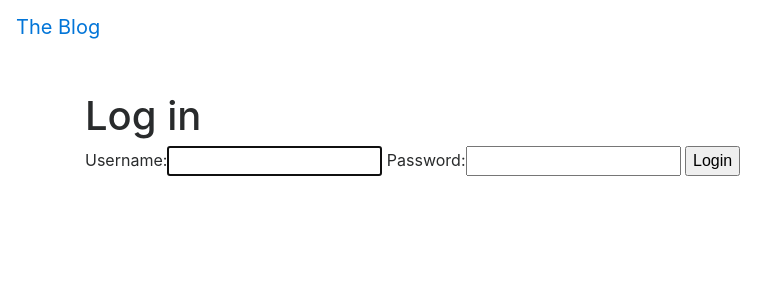
After one commit to Tonykushe/Django-Blog, a Django app: page /accounts/login in a window 1280 px wide. The commit adds this page. Shown: the top 300 px of the page, without its empty margins (0-782 px from the left). Run offline with Django 3.2, Linux system fonts and the light colour scheme; some libraries are stand-ins or nearby versions.

Commit message:
Added login form

```diff
--- /dev/null
+++ b/accounts/templates/accounts/login.html
@@ -0,0 +1,9 @@
+{% extends 'base.html' %} {% block content %}
+<div class="signup container">
+        <h1>Log in</h1>
+        <form action="" method="post" action="{% url 'accounts:login' %}">
+                {% csrf_token %} {{ form }}
+                <input type="submit" value="Login">
+        </form>
+</div>
+{% endblock %}
--- a/accounts/templates/accounts/signup.html
+++ b/accounts/templates/accounts/signup.html
@@ -3,10 +3,10 @@
 {% block content %}
         <div class="signup container">
                 <h1>Signup</h1>
-                <form action="" method="post" action="/accounts/signup">
+                <form action="" method="post" action="{% url 'accounts:signup' %}">
                         {% csrf_token %}
                         {{ form }}
-                        <input type="submit" value="Submit">
+                        <input type="submit" value="Signup">
                 </form>
         </div>
 {% endblock %}
--- a/accounts/urls.py
+++ b/accounts/urls.py
@@ -5,5 +5,6 @@ app_name = 'accounts'
 
 urlpatterns = [
     path('signup', views.signup, name="signup"),
+    path('login', views.login, name="login"),
 
 ]
--- a/accounts/views.py
+++ b/accounts/views.py
@@ -1,5 +1,5 @@
 from django.shortcuts import render, redirect
-from django.contrib.auth.forms import UserCreationForm
+from django.contrib.auth.forms import UserCreationForm, AuthenticationForm
 
 # Create your views here.
 def signup(request):
@@ -9,8 +9,16 @@ def signup(request):
                         form.save()
                         # Log user in
                         return redirect('articles:list')
-                else:
-                        return render(request, 'accounts/signup.html', { 'form': form })
         else:
                 form = UserCreationForm()
-                return render(request, 'accounts/signup.html', { 'form' : form })
+        return render(request, 'accounts/signup.html', { 'form' : form })
+
+def login(request):
+        if request.method == 'POST':
+                form = AuthenticationForm(data = request.POST)
+                if form.is_valid():
+                        # Log user in
+                        return redirect('articles:list')
+        else:
+                form = AuthenticationForm()
+        return render(request, 'accounts/login.html', { 'form' : form })
```
Also changed, not shown: db.sqlite3.
